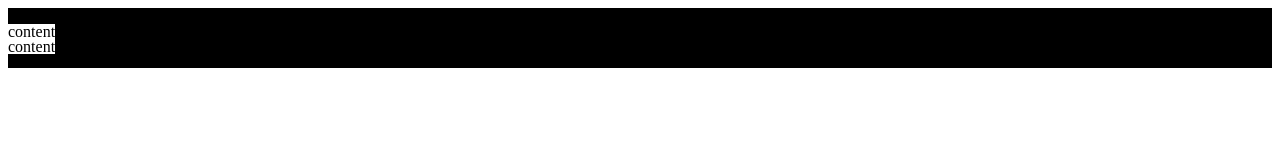
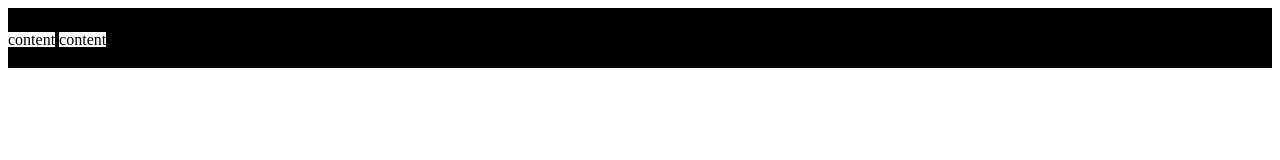
Before and after one commit to RadiumAg/learn-css, a plain HTML site: page index.html in a window 1280 px wide. Drawn offline with Linux system fonts and the light colour scheme.

Commit message:
fixed 提交

```diff
--- a/index.html
+++ b/index.html
@@ -24,7 +24,8 @@
 
 <body>
     <div class="content">
-        <div>content<br /> content</div>
+        <div>content</div>
+        <div>content</div>
     </div>
 </body>
 
```
Also changed, not shown: 通读系列/CSS世界/内联元素与流/index.html (renamed from 通读系列/内联元素与流/index.html), 通读系列/CSS世界/流向的改变/girl.jpg (renamed from 通读系列/流向的改变/girl.jpg), 通读系列/CSS世界/流向的改变/index.html (renamed from 通读系列/流向的改变/index.html), 通读系列/CSS世界/盒尺四大家族/01.png (renamed from 通读系列/盒尺四大家族/01.png), 通读系列/CSS世界/盒尺四大家族/index.html (renamed from 通读系列/盒尺四大家族/index.html), 17 other files.
